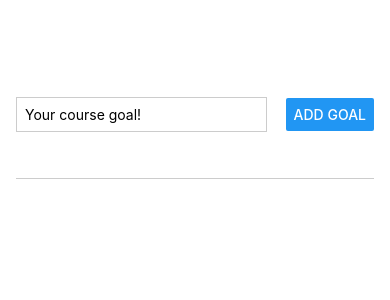
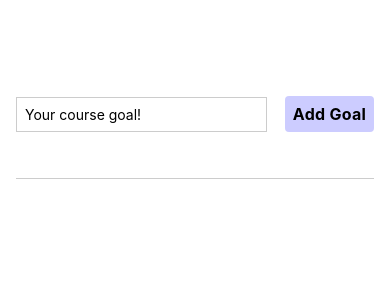
Before and after one commit to annadruzhinina/ReactNativeUdemy, a React Native app: screen / in a window 390 px wide. Shown: the top 300 px of the page. Built offline with nearby package versions, Linux system fonts and the light colour scheme.

Commit message:
Add button style

```diff
--- a/App.tsx
+++ b/App.tsx
@@ -1,8 +1,17 @@
 import React, {useState} from 'react';
-import {Button, Image, StyleSheet, Text, TextInput, View} from 'react-native';
+import {
+  TouchableOpacity,
+  Image,
+  StyleSheet,
+  Text,
+  TextInput,
+  View,
+} from 'react-native';
 
 import {Colors} from 'react-native/Libraries/NewAppScreen';
 import {endEvent} from 'react-native/Libraries/Performance/Systrace';
+
+import Button from './components/Button';
 
 function App(): JSX.Element {
   const [enteredGoalText, setEnteredGoalText] = useState('');
@@ -31,8 +40,12 @@ function App(): JSX.Element {
       </View>
       <View style={styles.goalsContainer}>
         {/* <Text>List of goals...</Text> */}
-        {courseGoals.map(goal => (
-          <Text key={goal}>{goal}</Text>
+        {courseGoals.map((goal, index) => (
+          <Text
+            key={goal}
+            style={[styles.goalText, index % 2 === 0 ? styles.oddLine : null]}>
+            {goal}
+          </Text>
         ))}
       </View>
     </View>
@@ -45,6 +58,7 @@ const styles = StyleSheet.create({
     paddingTop: 50,
     paddingHorizontal: 16,
   },
+
   inputContainer: {
     flex: 1,
     flexDirection: 'row',
@@ -64,6 +78,12 @@ const styles = StyleSheet.create({
   goalsContainer: {
     flex: 5,
   },
+  goalText: {
+    fontSize: 16,
+  },
+  oddLine: {
+    backgroundColor: '#CCCCFF',
+  },
 });
 
 export default App;
--- /dev/null
+++ b/components/Button.tsx
@@ -0,0 +1,30 @@
+import React from 'react';
+import {Text, View, StyleSheet, Pressable} from 'react-native';
+
+export default function Button(props) {
+  const {onPress, title = 'Save'} = props;
+  return (
+    <Pressable style={styles.button} onPress={onPress}>
+      <Text style={styles.text}>{title}</Text>
+    </Pressable>
+  );
+}
+
+const styles = StyleSheet.create({
+  button: {
+    alignItems: 'center',
+    justifyContent: 'center',
+    paddingVertical: 8,
+    paddingHorizontal: 8,
+    borderRadius: 4,
+    elevation: 3,
+    backgroundColor: '#CCCCFF',
+  },
+  text: {
+    fontSize: 16,
+    lineHeight: 20,
+    fontWeight: 'bold',
+    letterSpacing: 0.25,
+    color: 'black',
+  },
+});
```
